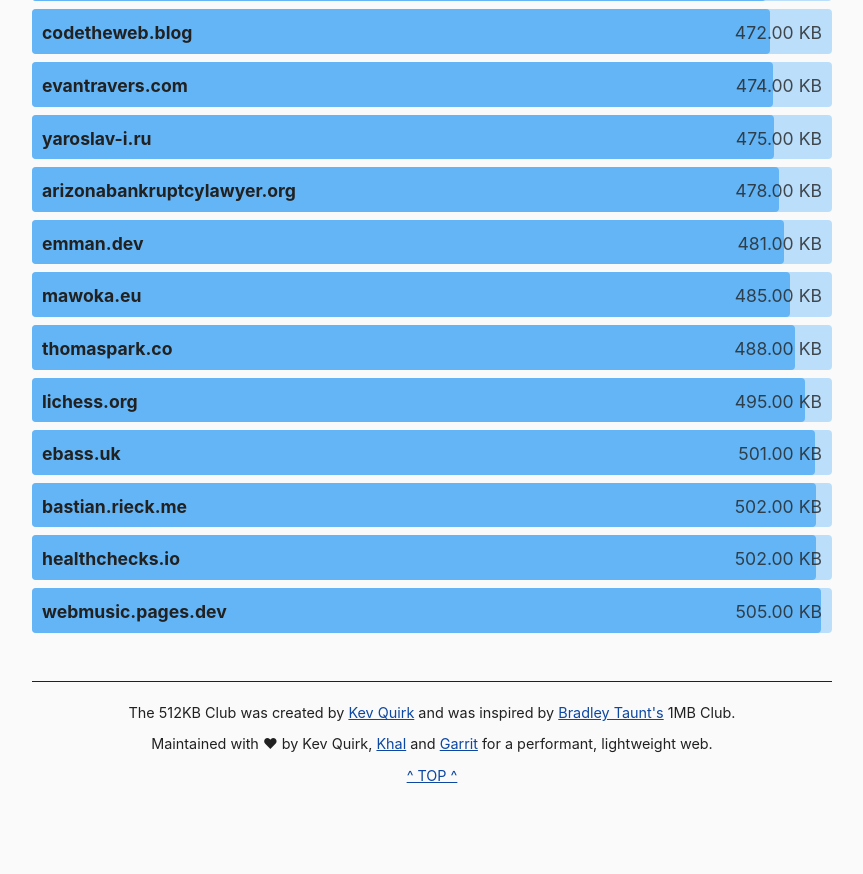
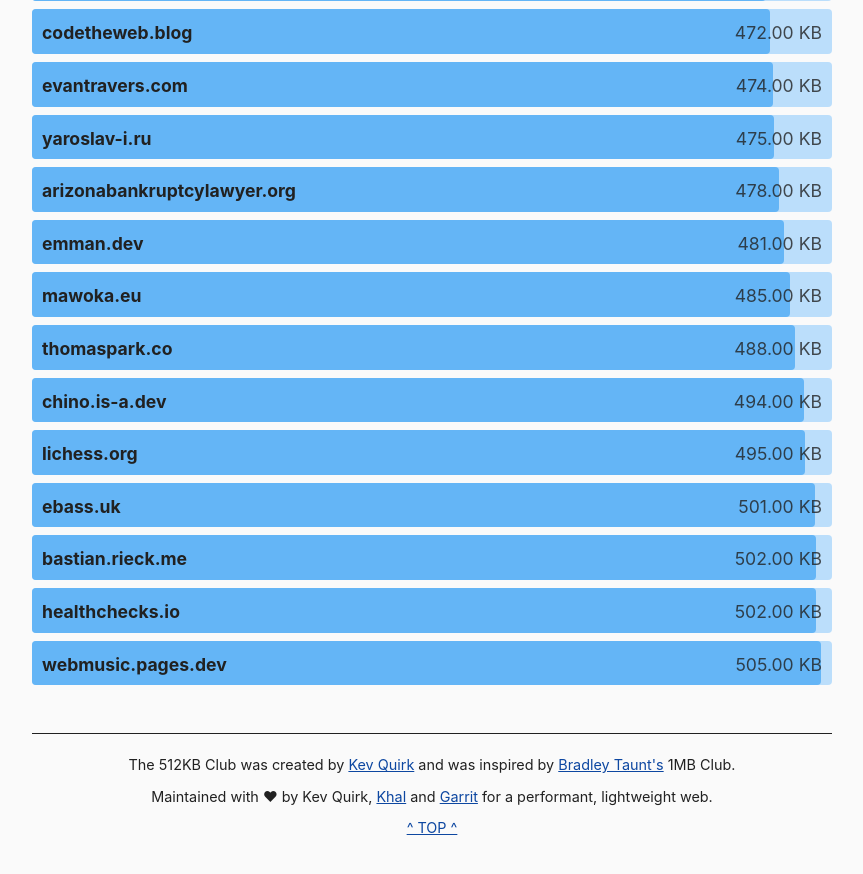
Before and after one commit to kevquirk/512kb.club, a Jekyll site: the page built from index.md, in a window 1280 px wide and 900 px high, scrolled down 30290 px. Shown: the top 874 px of the window, without its empty margins (208-1071 px from the left). Built offline with Jekyll 4.4.1, drawn with Linux system fonts in a browser that asks for light colours; before the commit the page ends 31138 px from its top, so only the background shows below that.

Commit message:
Add chino.is-a.dev
https://gtmetrix.com/reports/chino.is-a.dev/IvLYdRSU/

```diff
--- a/_data/sites.yml
+++ b/_data/sites.yml
@@ -527,6 +527,11 @@
   url: https://chibilinks.com/
   size: 17.1
   last_checked: 2022-09-28
+
+- domain: chino.is-a.dev
+  url: https://chino.is-a.dev/
+  size: 494
+  last_checked: 2023-01-31
 
 - domain: christianoliff.com
   url: https://christianoliff.com/
```
